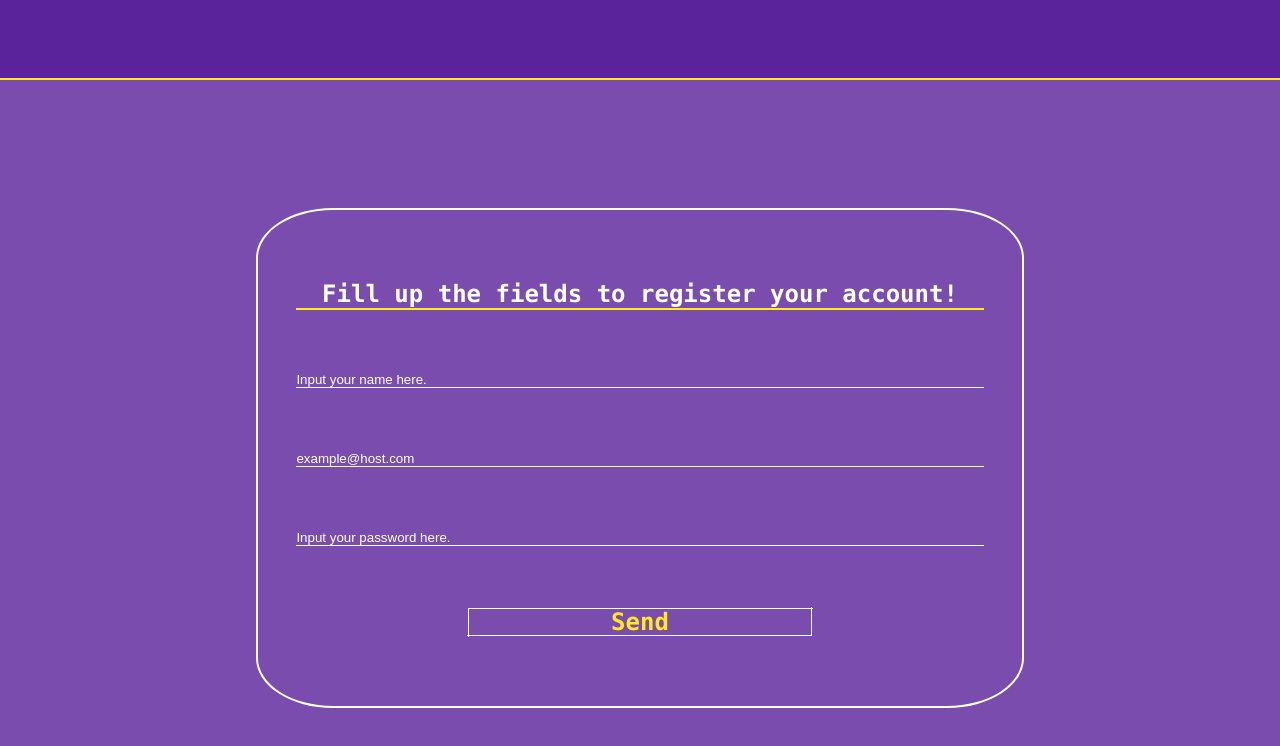
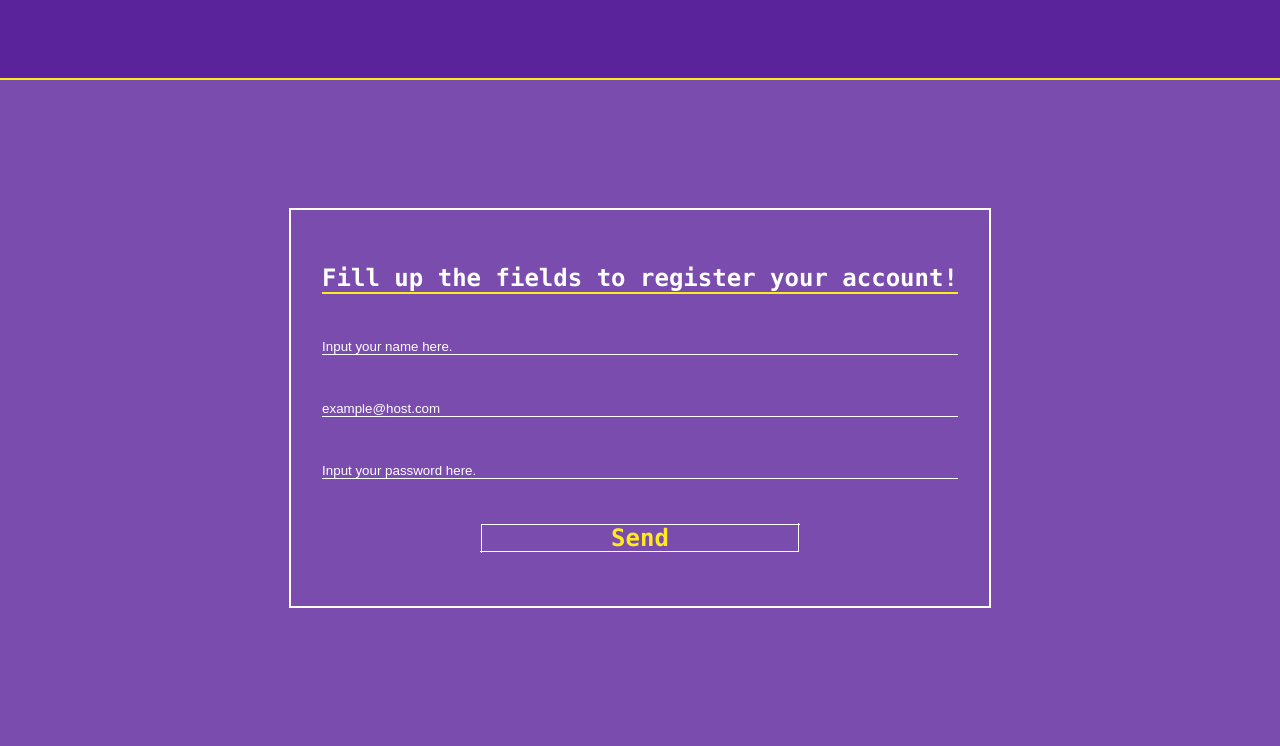
Before and after one commit to RubensRafael/Polls-Party, a React (Create React App) app in the folder polls-party/: page /register in a window 1280 px wide. Shown: the top 746 px of the page. Built offline with nearby package versions, Linux system fonts and the light colour scheme; no server answers.

Commit message:
melhorias no css feitas

```diff
--- a/polls-party/src/page/login.js
+++ b/polls-party/src/page/login.js
@@ -1,6 +1,5 @@
 import React  from 'react';
 import NameInput from '../components/registername';
-import EmailInput from '../components/registeremail';
 import PasswordInput from '../components/registerpw';
 import Header from '../components/header';
 import '../style/register.css';
@@ -73,6 +72,7 @@ import { withRouter } from 'react-router-dom';
 		return(
 			<>
 				<Header></Header>
+				<div id='register-container'>
 					<main id='register-box'>
 						<h2>Send your username and password to login.</h2>
 						{span}
@@ -80,7 +80,7 @@ import { withRouter } from 'react-router-dom';
 						<PasswordInput verif={this.handleChange}></PasswordInput>
 						<div onClick={this.handleClick} id='can-send' className='hover-button register-button'><h2>Send</h2></div>
 					</main>
-
+				</div>
 
 
 
--- a/polls-party/src/page/register.js
+++ b/polls-party/src/page/register.js
@@ -85,6 +85,7 @@ import { withRouter } from 'react-router-dom';
 		return(
 			<>
 				<Header></Header>
+				<div id='register-container'>
 					<main id='register-box'>
 						<h2>Fill up the fields to register your account!</h2>
 						{span}
@@ -93,7 +94,7 @@ import { withRouter } from 'react-router-dom';
 						<PasswordInput verif={this.handleChange}></PasswordInput>
 						<div onClick={this.handleClick} id={clickOpen ? 'can-send' : ''} className='hover-button register-button'><h2>Send</h2></div>
 					</main>
-
+				</div>
 
 
 
--- a/polls-party/src/style/header.css
+++ b/polls-party/src/style/header.css
@@ -1,6 +1,6 @@
 .home-header{
 	display: flex;
-	width: 100%;
+
 	height: 10vh;
 	background-color: #5a239c;
 	border-bottom: solid 2px #ffea1d;
--- a/polls-party/src/style/home.css
+++ b/polls-party/src/style/home.css
@@ -23,7 +23,7 @@
 	margin: 10%;
 	/*background-color: white;*/
 	border: solid 2px white;
-	border-radius: 10%;
+
 
 
 	display: flex;
@@ -53,17 +53,17 @@
 	.home-main{
 			display: flex;
 			width: 100%;
-			justify-content: space-between;
+			justify-content: center;
 			align-items: center;
-			flex-wrap: wrap;
+			flex-direction: column;
 	}
 	.question-box{
 			height: 40vw;
-			width: 100%;
+			width: 60%;
 			margin: 5%;
 			/*background-color: white;*/
 			border: solid 2px white;
-			border-radius: 7%;
+
 			align-self: center;
 
 			display: flex;
@@ -76,7 +76,8 @@
 
 
 #background-box{
-	height: 30vh;
+	height: 15vh;
+	min-height: 100px;
 	background-repeat: repeat;
 	color: white;
 	display:  flex;
--- a/polls-party/src/style/register.css
+++ b/polls-party/src/style/register.css
@@ -1,12 +1,19 @@
+
+#register-container{
+	display: flex;
+	justify-content: space-around;
+	padding: 10%;
+
+}
 #register-box{
 	display:  flex;
 	flex-direction: column;
 	justify-content: space-around;
-	width:  60%;
-	height: 500px;
-	margin:  10% 20% 10% 20%;
+	height: 400px;
+
+
 	border: solid 2px white;
-	border-radius: 10%;
+
 	padding: 3%;
 	color: white;
 	text-align: center;
@@ -30,22 +37,13 @@ input::placeholder{
 
 }
 
-#input-name{
 
-}
-
-#input-email{
-
-}
-
-#input-pass{
-
-}
 
 .warning-span{
 	align-self: center;
 	color: #ffea1d;
 	border-bottom: solid white 1px;
+
 
 }
 
```
Lines whose indentation alone changed are shown as unchanged.
